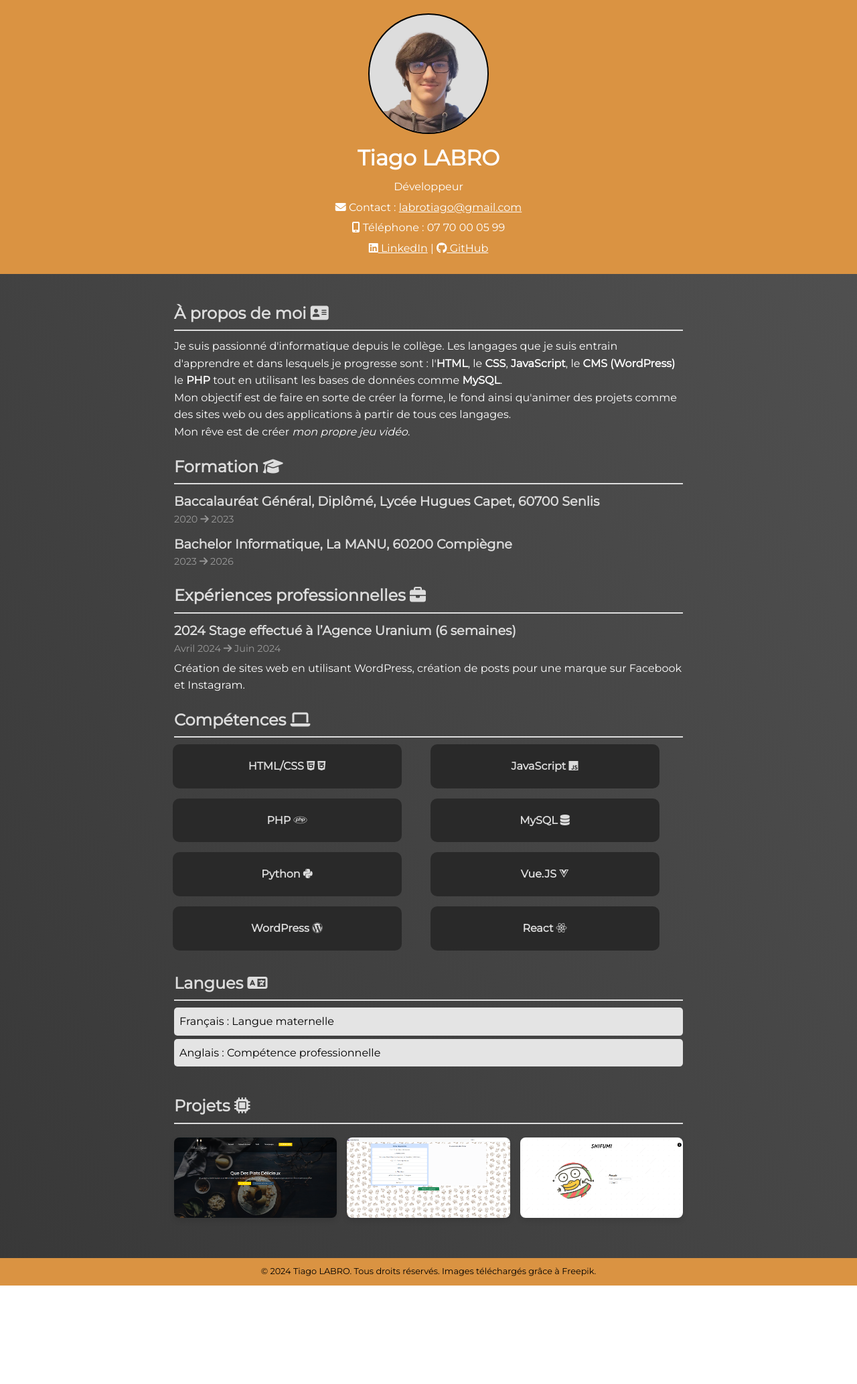
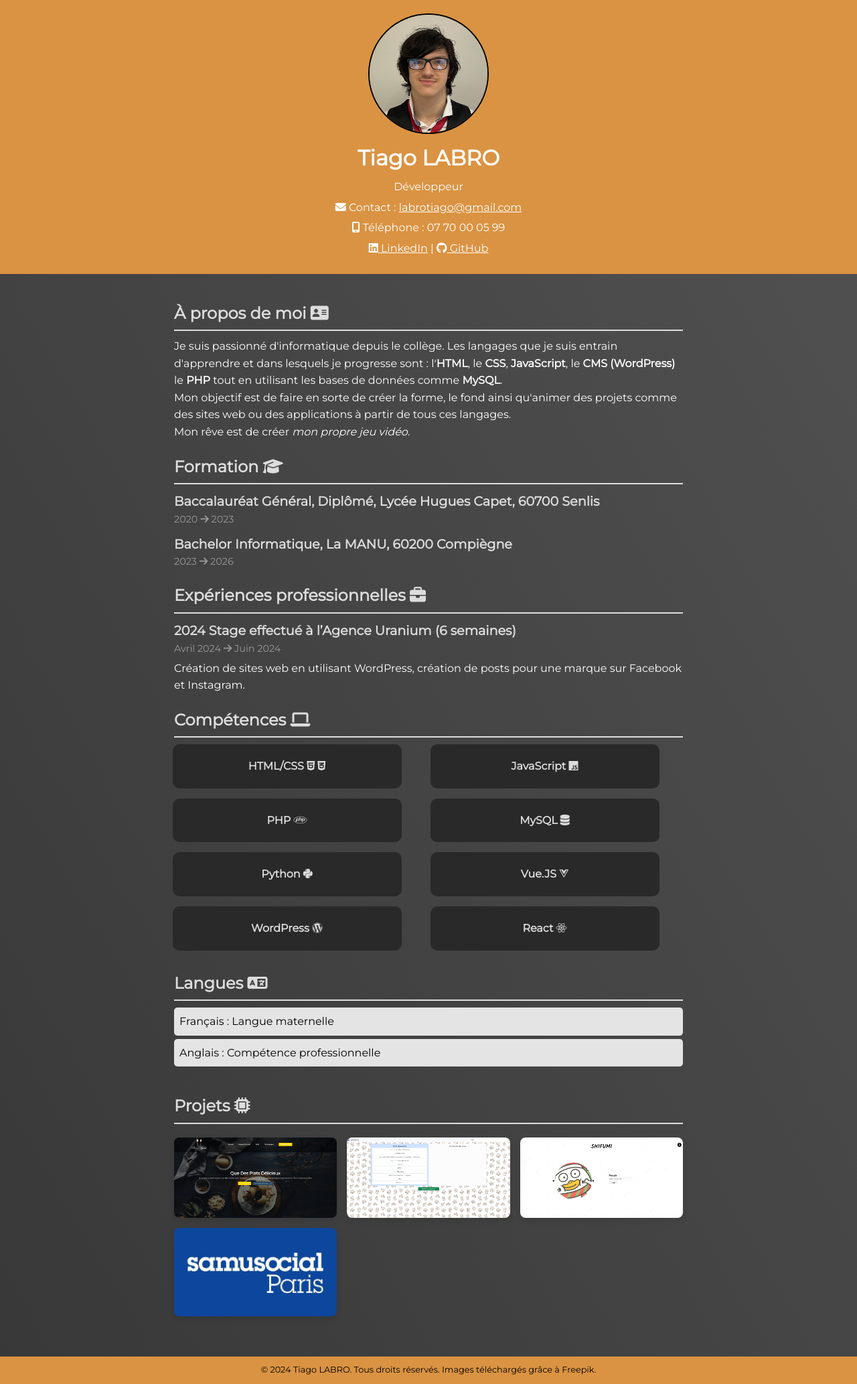
Before and after one commit to DogeBloxy/CV-numerique, a plain HTML site: page index.html in a window 1280 px wide. Shown: the whole page at 67% size. Before the commit the page ends 1919 px from the top, so only its background shows below. Drawn offline with Linux system fonts and the light colour scheme.

Commit message:
update profile picture and add a new project

```diff
--- a/assets/css/style.css
+++ b/assets/css/style.css
@@ -90,7 +90,6 @@ a:hover {
     margin-left: auto;
     margin-right: auto;
     border: #000000 solid 2px;
-    background-color: #dddddd;
 }
 
 .shiba-wow {
@@ -123,7 +122,7 @@ a:hover {
     position: absolute;
     left: 175px;
     width: 13%;
-    top: 1654px;
+    top: 1801px;
 }
 
 
--- a/index.html
+++ b/index.html
@@ -16,7 +16,7 @@
 
         <div class="container">
             <img class="shiba-wow" src="assets/img/wow.gif" alt="Wow">
-            <img src="assets/img/tiago2.png" alt="Photo de profil" class="profile-picture">
+            <img src="assets/img/tiago3.jpeg" alt="Photo de profil" class="profile-picture">
             <h1>Tiago LABRO</h1>
             <p>Développeur</p>
             <p><i class="fa-solid fa-envelope"></i> Contact : <a
@@ -133,6 +133,11 @@
                         <img src="assets/img/shifumi.png" alt="Projet 3">
                         <div class="project-title">Shifumi Noël | HTML/CSS JavaScript</div>
                     </a>
+                    <a href="https://github.com/Descorsiers/Brief_creatif_SAMUSOCIALPARIS" target="_blank"
+                        class="project-item">
+                        <img src="assets/img/samusocialparis.jpg" alt="Projet 4">
+                        <div class="project-title">SamuSocialParis | HTML/CSS JavaScript</div>
+                    </a>
                     <!-- Ajoute autant de projets que nécessaire -->
                 </div>
             </section>
```
Also changed, not shown: assets/img/samusocialparis.jpg (added), assets/img/tiago3.jpeg (added).
